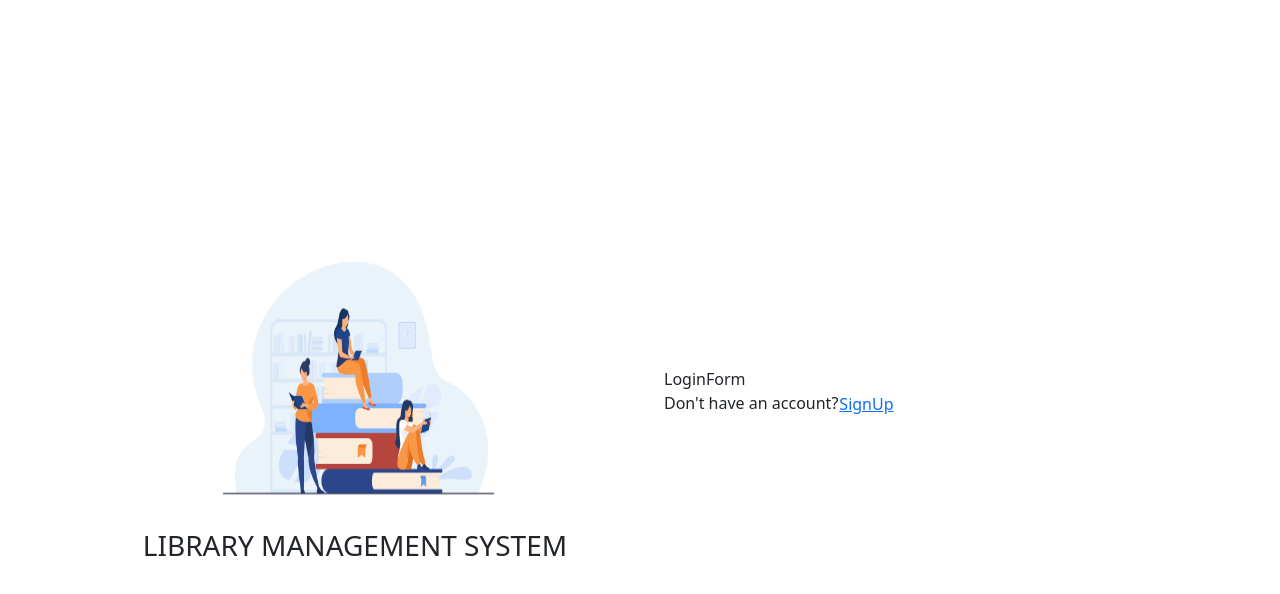
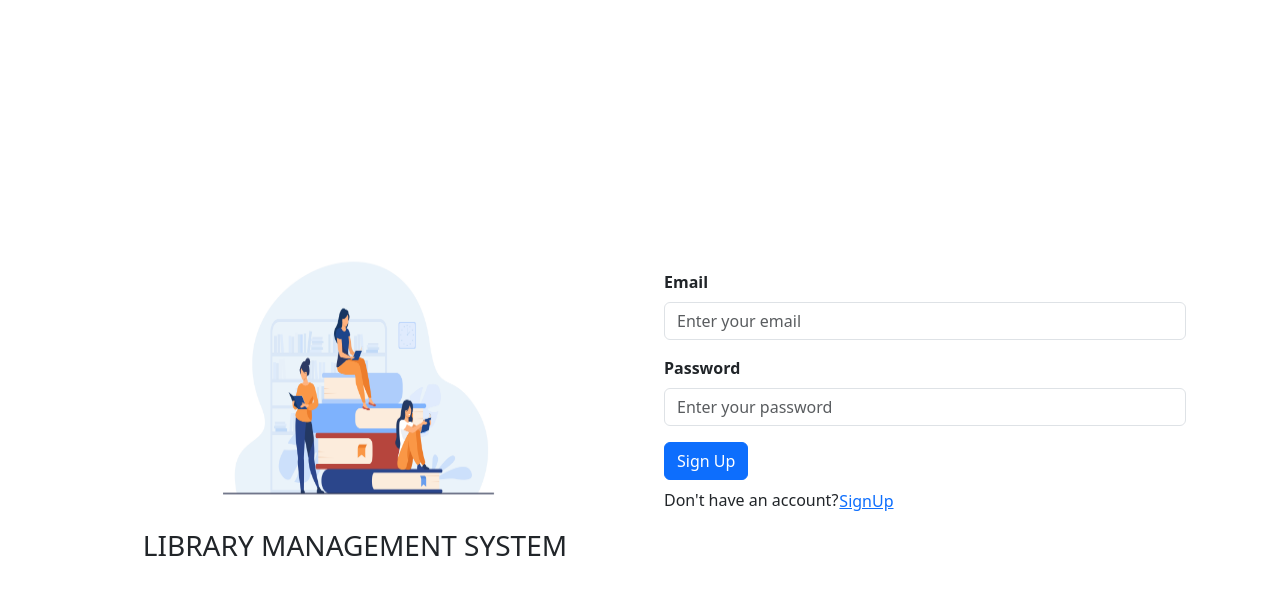
Before and after one commit to snagila/LBS_Client, a React (Vite) app: page /auth in a window 1280 px wide. Both pictures are taken after a click on the button "Login". Shown: the top 594 px of the page. Built offline with nearby package versions, Linux system fonts and the light colour scheme.

Commit message:
login form created

```diff
--- a/package.json
+++ b/package.json
@@ -10,11 +10,15 @@
     "preview": "vite preview"
   },
   "dependencies": {
+    "@reduxjs/toolkit": "^2.2.6",
     "axios": "^1.7.2",
     "bootstrap": "^5.3.3",
+    "date-fns": "^3.6.0",
     "react": "^18.3.1",
     "react-bootstrap": "^2.10.4",
     "react-dom": "^18.3.1",
+    "react-icons": "^5.2.1",
+    "react-redux": "^9.1.2",
     "react-router-dom": "^6.24.1",
     "react-toastify": "^10.0.5"
   },
--- a/src/axios/userAxios.js
+++ b/src/axios/userAxios.js
@@ -2,6 +2,7 @@ import axios from "axios";
 
 const USER_API_URL = "http://localhost:8000/api/user";
 
+// PUBLIC ROUTES
 // Create a User | SignUp
 export const createUser = (userObj) => {
   const response = axios
@@ -10,3 +11,9 @@ export const createUser = (userObj) => {
     .catch((error) => console.log(error));
   return response;
 };
+
+// login user
+export const loginUser = (userObj) => {
+  const response = axios.get().then().catch();
+  return response;
+};
--- a/src/components/LoginForm.jsx
+++ b/src/components/LoginForm.jsx
@@ -1,7 +1,51 @@
 import React from "react";
+import { Button, Form } from "react-bootstrap";
+import CustomInput from "./CustomInput";
+import useForm from "../hooks/useForm";
+
+const initialFormData = {
+  email: "",
+  password: "",
+};
 
 const LoginForm = () => {
-  return <div>LoginForm</div>;
+  const { formData, handleOnChange } = useForm(initialFormData);
+  const { email, password } = formData;
+
+  const handleOnSubmit = (e) => {
+    e.preventDefault();
+  };
+  return (
+    <>
+      <Form onSubmit={handleOnSubmit}>
+        <CustomInput
+          label="Email"
+          handleOnChange={handleOnChange}
+          inputAttributes={{
+            type: "email",
+            name: "email",
+            value: email,
+            placeholder: "Enter your email ",
+            required: true,
+          }}
+        />
+        <CustomInput
+          label="Password"
+          handleOnChange={handleOnChange}
+          inputAttributes={{
+            type: "password",
+            name: "password",
+            value: password,
+            placeholder: "Enter your password ",
+            required: true,
+          }}
+        />
+        <Button variant="primary" type="submit" className="mb-2">
+          Sign Up
+        </Button>
+      </Form>
+    </>
+  );
 };
 
 export default LoginForm;
--- a/src/components/SignupForm.jsx
+++ b/src/components/SignupForm.jsx
@@ -18,7 +18,8 @@ const SignupForm = () => {
   //   handle form submit
   const handleOnSubmit = async (e) => {
     e.preventDefault();
-    const result = await createUser(formData);
+    const { confirm_password, ...rest } = formData;
+    createUser(rest);
     setFormData(initialValue);
   };
   return (
--- a/src/hooks/useForm.js
+++ b/src/hooks/useForm.js
@@ -2,7 +2,7 @@ import { useState } from "react";
 
 const useForm = (initialFormData) => {
   const [formData, setFormData] = useState(initialFormData);
-  const handleOnchange = (e) => {
+  const handleOnChange = (e) => {
     const { name, value } = e.target;
     setFormData({
       ...formData,
@@ -12,7 +12,7 @@ const useForm = (initialFormData) => {
   return {
     formData,
     setFormData,
-    handleOnchange,
+    handleOnChange,
   };
 };
 export default useForm;
--- a/src/main.jsx
+++ b/src/main.jsx
@@ -5,11 +5,15 @@ import "./index.css";
 import "bootstrap/dist/css/bootstrap.min.css";
 import "react-toastify/dist/ReactToastify.css";
 import { BrowserRouter } from "react-router-dom";
+import { Provider } from "react-redux";
+import store from "./redux/store.js";
 
 ReactDOM.createRoot(document.getElementById("root")).render(
   <React.StrictMode>
-    <BrowserRouter>
-      <App />
-    </BrowserRouter>
+    <Provider store={store}>
+      <BrowserRouter>
+        <App />
+      </BrowserRouter>
+    </Provider>
   </React.StrictMode>
 );
--- /dev/null
+++ b/src/redux/store.js
@@ -0,0 +1,9 @@
+import { configureStore } from "@reduxjs/toolkit";
+import userReducer from "./user/userSlice";
+
+const store = configureStore({
+  reducer: {
+    user: userReducer,
+  },
+});
+export default store;
--- /dev/null
+++ b/src/redux/user/userSlice.js
@@ -0,0 +1,19 @@
+import { createSlice } from "@reduxjs/toolkit";
+
+const initialState = {
+  user: {},
+};
+
+const userSlice = createSlice({
+  name: "user",
+  initialState,
+  reducers: {
+    setUser: (state, action) => {
+      state.user = action.payload;
+    },
+  },
+});
+const { reducer: userReducer, actions } = userSlice;
+
+export const { setUser } = actions;
+export default userReducer;
```
Also changed, not shown: src/redux/user/userAction.js (added), 1 other file (tests, documents, lock files or other folders).
